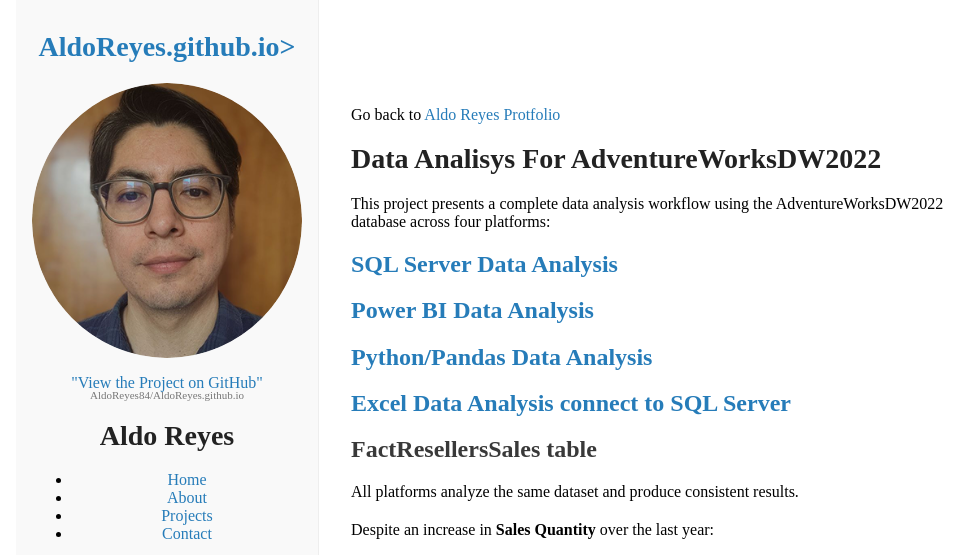
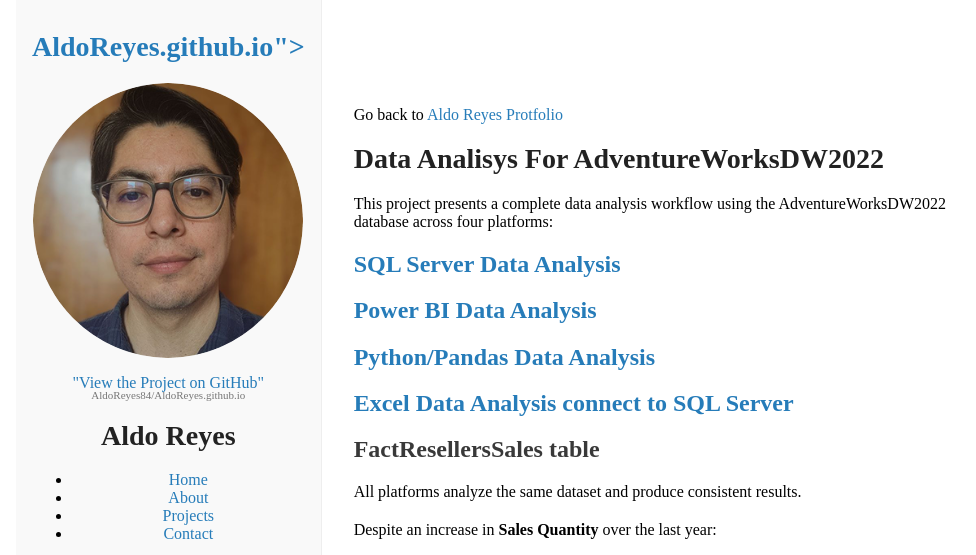
Before and after one commit to AldoReyes84/Data-Analisys_For-AdventureWorksDW2022_SQL_PowerBI_Python_Excel, a Jekyll site: the page built from README.md, in a window 1280 px wide and 900 px high, cut to the strip 0-555 px from the top of the window. Shown: the whole strip, without its empty margins (194-1170 px from the left). Built offline with Jekyll 4.4.1, drawn with Linux system fonts in a browser that asks for light colours; our own code applies the rules of GitHub Pages for plain Markdown files.

```diff
--- a/_layouts/default.html
+++ b/_layouts/default.html
@@ -13,7 +13,7 @@
       <aside class="sidebar">
       <header>
       <h1>
-      <a href="https://aldoreyes84.github.io/AldoReyes.github.io/">AldoReyes.github.io>
+      <a href="https://aldoreyes84.github.io/AldoReyes.github.io/">AldoReyes.github.io">
       </h1>
         {% if site.logo %}
         <img src="{{ site.logo }}" alt="logo" class="site-logo">
```
